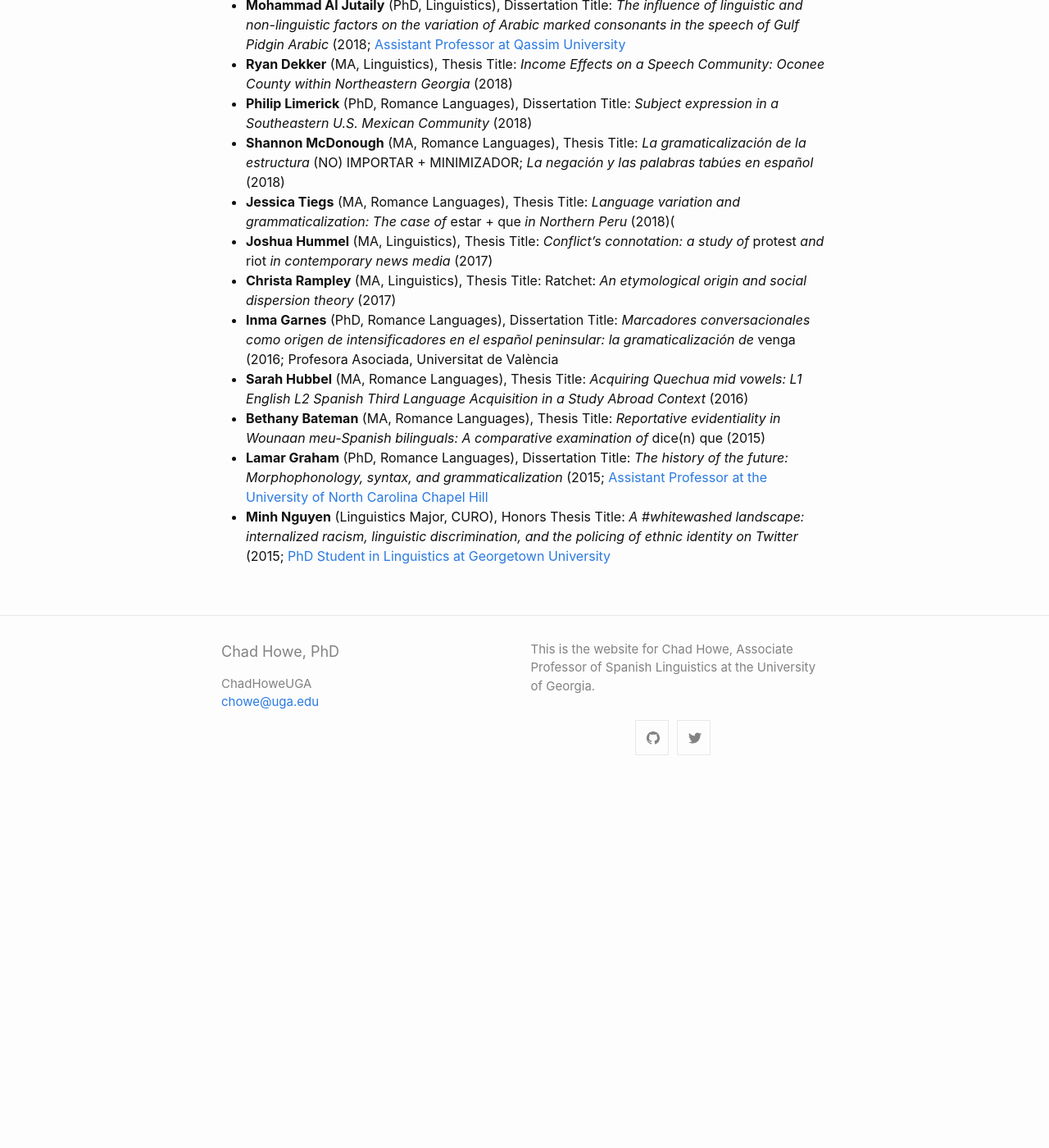
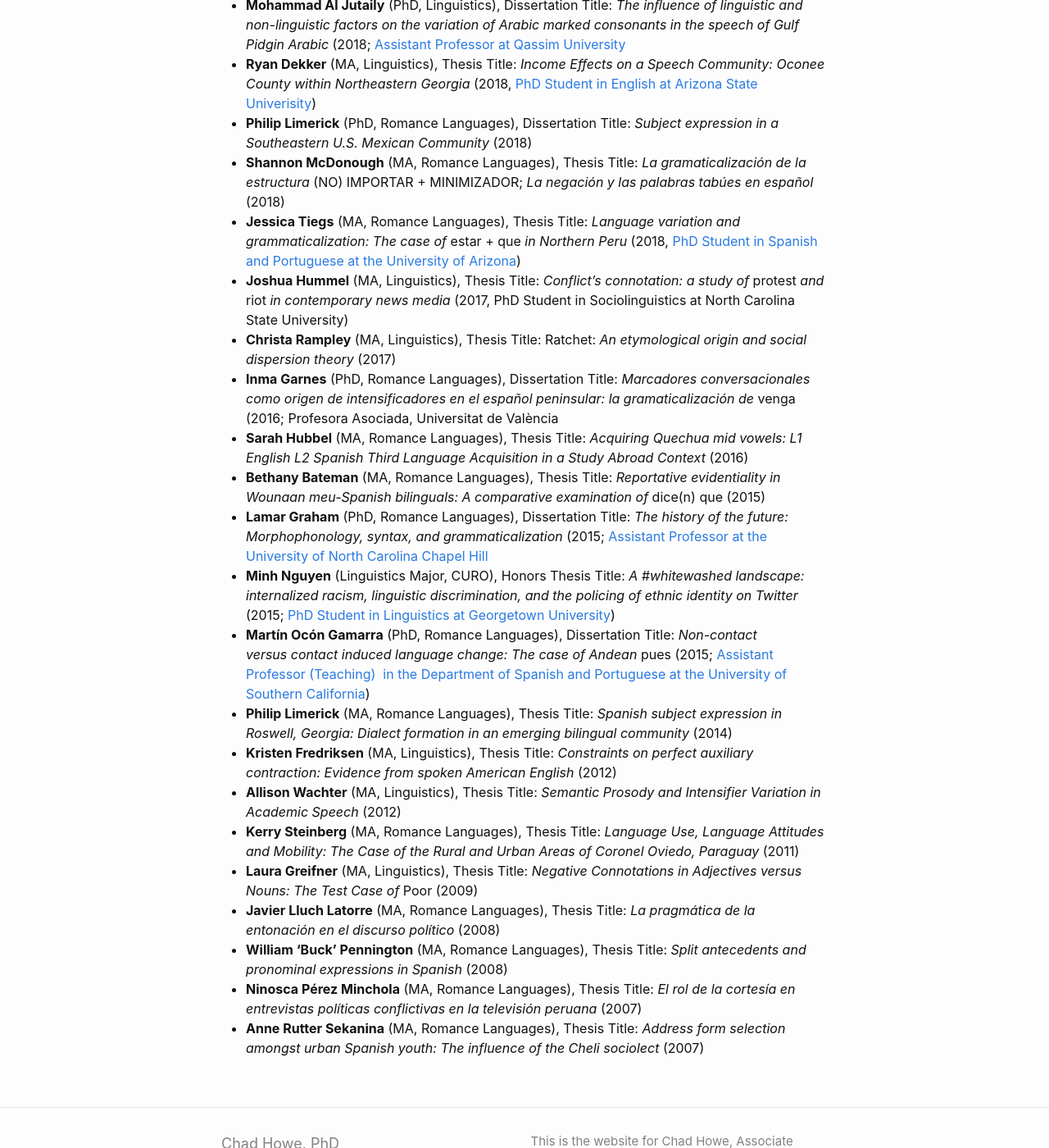
Before and after one commit to ChadHoweUGA/chowe, a Jekyll site: the page built from advisees.md, in a window 1280 px wide and 1400 px high, scrolled down 1106 px. Shown: the whole window at 82% size. Built offline with Jekyll 4.4.1, drawn with Linux system fonts in a browser that asks for light colours; before the commit the page ends 2057 px from its top, so only the background shows below that; some of the changed text lies outside the part shown.

Commit message:
Update advisees.md

```diff
--- a/advisees.md
+++ b/advisees.md
@@ -17,25 +17,35 @@ If you’re interested in working with me, please take a look at my current Advi
 
 - [Bethany Bateman](https://www.rom.uga.edu/directory/people/bethany-bateman) (PhD, Romance Languages), Areas of Research: Sociolinguistics, Spanish/Quechua Contact
 - [Sarah Bigger](https://www.rom.uga.edu/directory/people/sarah-bigger) (PhD, Romance Languages), Areas of Research:&nbsp;Sociolinguistics, Spanish/Quechua Contact
-- [Andrew Bray]()http://www.linguistics.uga.edu/directory/people/andrew-bray) (PhD, Linguistics), Areas of Research: Sociolinguistics, language use among hockey players
+- [Andrew Bray](http://www.linguistics.uga.edu/directory/people/andrew-bray) (PhD, Linguistics), Areas of Research: Sociolinguistics, language use among hockey players
 - [Madeline Critchfield](http://rom.uga.edu/directory/madeline-critchfield)(PhD, Romance Languages), Areas of Research:&nbsp;Areas of Research: Sociolinguistics, Spanish/Miskitu Contact
 - [Rachel Kim](http://www.linguistics.uga.edu/directory/people/dot-eum-kim) (PhD, Linguistics), Areas of Research: Sociolinguistics, perception of US dialects by L2 speakers of English
 - [Camila Lívio](http://rom.uga.edu/directory/camila-livio-emidio) (PhD, Romance Languages), Areas of Research: Sociolinguistics, language variation, grammaticalization in Portuguese
 - [Shannon Rodríguez](http://www.linguistics.uga.edu/directory/people/shannon-rodriguez) (PhD, Linguistics), Areas of Research:&nbsp;Sociolinguistics, Spanish in the US
-- [Joseph "Joey" Stanley](http://joeystanley.com/) (PhD, Linguistics), Areas of Research:&nbsp;</span><span>sociolinguistics, vowel variation in American English
+- [Joseph "Joey" Stanley](http://joeystanley.com/) (PhD, Linguistics), Areas of Research: sociolinguistics, vowel variation in American English
 
 ## Former Advisees
 To find a copy of a thesis or dissertation, go to the [UGA repository](http://dbs.galib.uga.edu/cgi-bin/getd.cgi?userid=galileo&amp;serverno=22&amp;instcode=uga1) and search by the author's name.
 
 - **Mohammad Al Jutaily** (PhD, Linguistics), Dissertation Title: *The inﬂuence of linguistic and non-linguistic factors on the variation of Arabic marked consonants in the speech of Gulf Pidgin Arabic* (2018; [Assistant Professor at Qassim University](https://www.qu.edu.sa/)
-- **Ryan Dekker** (MA, Linguistics), Thesis Title: *Income Effects on a Speech Community: Oconee County within Northeastern Georgia* (2018)
+- **Ryan Dekker** (MA, Linguistics), Thesis Title: *Income Effects on a Speech Community: Oconee County within Northeastern Georgia* (2018, [PhD Student in English at Arizona State Univerisity](https://english.asu.edu/content/ryan-dekker))
 - **Philip Limerick** (PhD, Romance Languages), Dissertation Title: *Subject expression in a Southeastern U.S. Mexican Community* (2018)
 - **Shannon McDonough** (MA, Romance Languages), Thesis Title: *La gramaticalización de la estructura* (NO) IMPORTAR + MINIMIZADOR; *La negación y las palabras tabúes en español* (2018)
-- **Jessica Tiegs** (MA, Romance Languages), Thesis Title: *Language variation and grammaticalization: The case of* estar + que *in Northern Peru* (2018)(
-- **Joshua Hummel** (MA, Linguistics), Thesis Title: *Conflict’s connotation: a study of* protest *and* riot *in contemporary news media* (2017)
+- **Jessica Tiegs** (MA, Romance Languages), Thesis Title: *Language variation and grammaticalization: The case of* estar + que *in Northern Peru* (2018, [PhD Student in Spanish and Portuguese at the University of Arizona](https://spanish.arizona.edu/people/jtiegs))
+- **Joshua Hummel** (MA, Linguistics), Thesis Title: *Conflict’s connotation: a study of* protest *and* riot *in contemporary news media* (2017, PhD Student in Sociolinguistics at North Carolina State University)
 - **Christa Rampley** (MA, Linguistics), Thesis Title: Ratchet: *An etymological origin and social dispersion theory* (2017)
 - **Inma Garnes** (PhD, Romance Languages), Dissertation Title: *Marcadores conversacionales como origen de intensificadores en el español peninsular: la gramaticalización de* venga (2016; Profesora Asociada, Universitat de València
 - **Sarah Hubbel** (MA, Romance Languages), Thesis Title: *Acquiring Quechua mid vowels: L1 English L2 Spanish Third Language Acquisition in a Study Abroad Context* (2016)
 - **Bethany Bateman** (MA, Romance Languages), Thesis Title: *Reportative evidentiality in Wounaan meu-Spanish bilinguals: A comparative examination of* dice(n) que (2015)
 - **Lamar Graham** (PhD, Romance Languages), Dissertation Title: *The history of the future: Morphophonology, syntax, and grammaticalization* (2015; [Assistant Professor at the University of North Carolina Chapel Hill](https://sites.google.com/site/lamaragrahamphd/index)
-- **Minh Nguyen** (Linguistics Major, CURO), Honors Thesis Title: *A #whitewashed landscape: internalized racism, linguistic discrimination, and the policing of ethnic identity on Twitter* (2015; [PhD Student in Linguistics at Georgetown University](https://linguistics.georgetown.edu/people/phd-students/current)
+- **Minh Nguyen** (Linguistics Major, CURO), Honors Thesis Title: *A #whitewashed landscape: internalized racism, linguistic discrimination, and the policing of ethnic identity on Twitter* (2015; [PhD Student in Linguistics at Georgetown University](https://linguistics.georgetown.edu/people/phd-students/current))
+- **Martín Ocón Gamarra** (PhD, Romance Languages), Dissertation Title: *Non-contact versus contact induced language change: The case of Andean* pues (2015; [Assistant Professor (Teaching)  in the Department of Spanish and Portuguese at the University of Southern California](https://dornsife.usc.edu/cf/faculty-and-staff/faculty.cfm?pid=1058679))
+- **Philip Limerick** (MA, Romance Languages), Thesis Title: *Spanish subject expression in Roswell, Georgia: Dialect formation in an emerging bilingual community* (2014)
+- **Kristen Fredriksen** (MA, Linguistics), Thesis Title: *Constraints on perfect auxiliary contraction: Evidence from spoken American English* (2012)
+- **Allison Wachter** (MA, Linguistics), Thesis Title: *Semantic Prosody and Intensifier Variation in Academic Speech* (2012)
+- **Kerry Steinberg** (MA, Romance Languages), Thesis Title: *Language Use, Language Attitudes and Mobility: The Case of the Rural and Urban Areas of Coronel Oviedo, Paraguay* (2011)
+- **Laura Greifner** (MA, Linguistics), Thesis Title: *Negative Connotations in Adjectives versus Nouns: The Test Case of* Poor (2009)
+- **Javier Lluch Latorre** (MA, Romance Languages), Thesis Title: *La pragmática de la entonación en el discurso político* (2008)
+- **William 'Buck' Pennington** (MA, Romance Languages), Thesis Title: *Split antecedents and pronominal expressions in Spanish* (2008)
+- **Ninosca Pérez Minchola** (MA, Romance Languages), Thesis Title: *El rol de la cortesía en entrevistas políticas conflictivas en la televisión peruana* (2007)
+- **Anne Rutter Sekanina** (MA, Romance Languages), Thesis Title: *Address form selection amongst urban Spanish youth: The influence of the Cheli sociolect* (2007)
```
